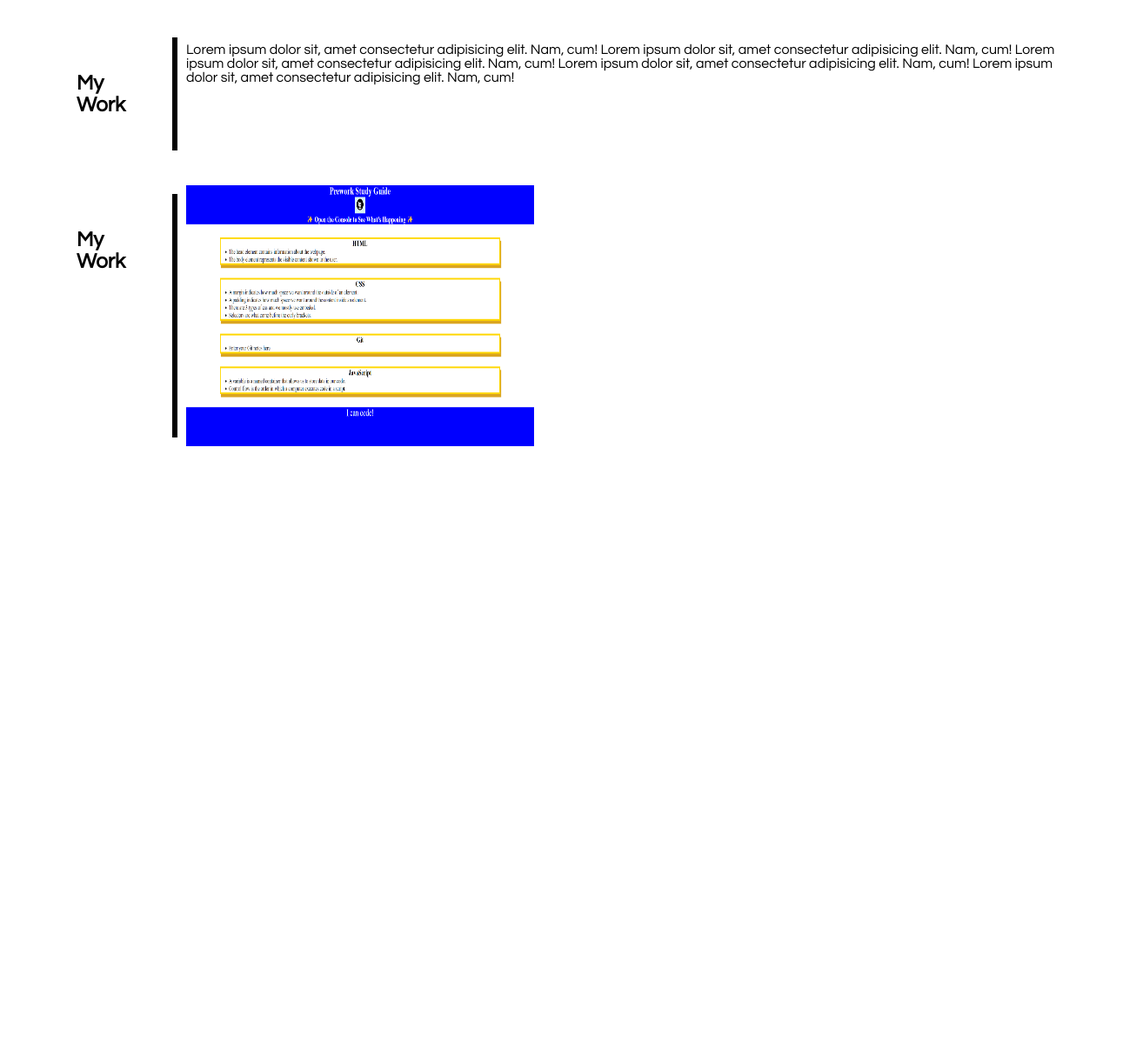
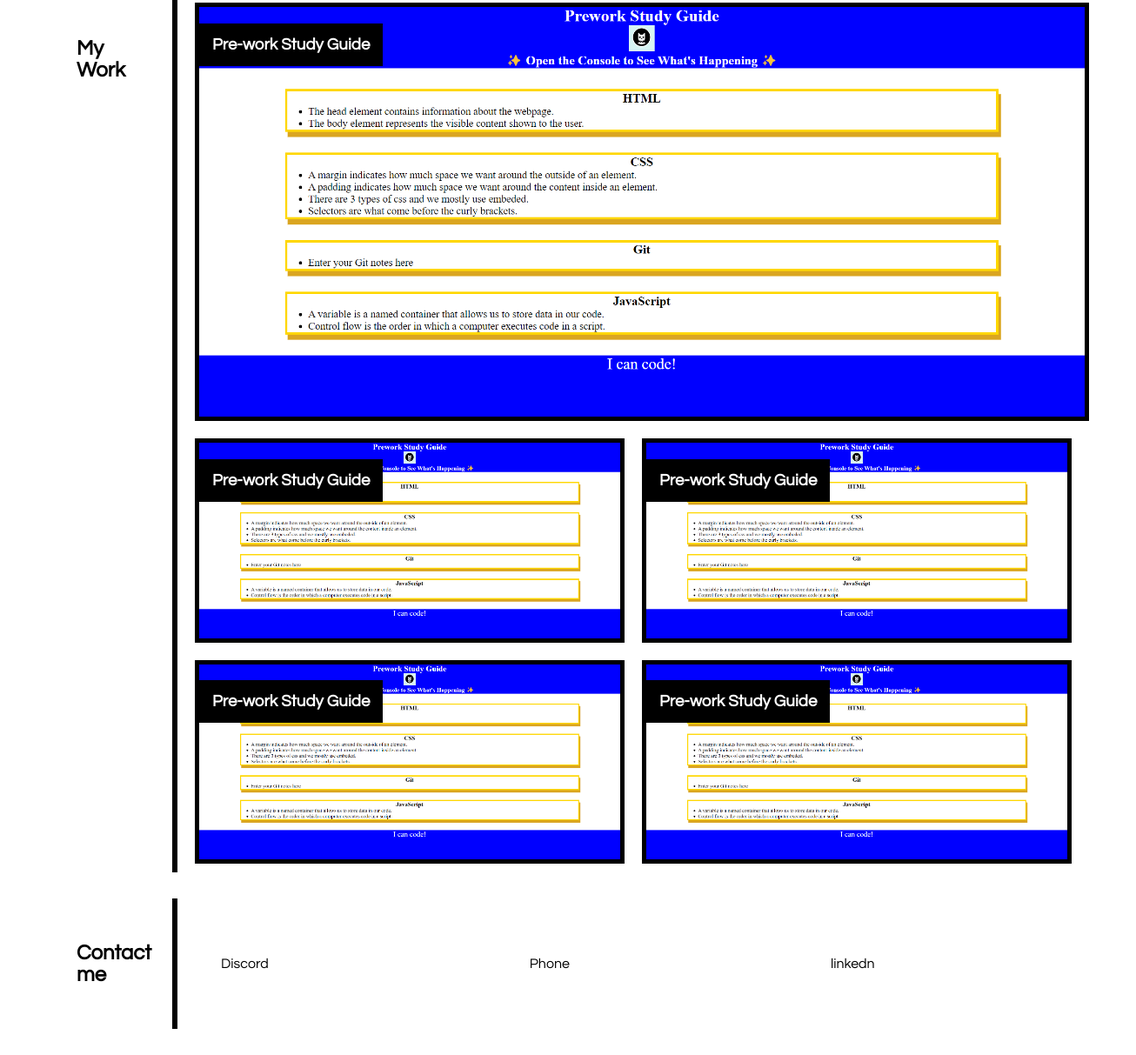
Before and after one commit to raaba241/personal-website-challenge, a plain HTML site: page index.html in a window 1280 px wide. Shown: the part 501-1714 px from the top of the page at 87% size, 1306 px wide, since content can reach past the window. Before the commit the page ends 1044 px from the top, so only its background shows below. Drawn offline with Linux system fonts and the light colour scheme.

Commit message:
added css with the help of tutor, fixed issue where images were not scalling properly as the page shrunk and added a contact me section

```diff
--- a/assets/style.css
+++ b/assets/style.css
@@ -1,5 +1,16 @@
-* {
+html {
+    box-sizing: border-box;
+}
+*,*::before,*::after{
+
+    box-sizing: inherit;
+}
+/* fonts go in body */
+
+body {
     font-family: "Century Gothic", CenturyGothic, Geneva, AppleGothic, sans-serif;
+
+
 }
 header {
     background-color: black;
@@ -31,8 +42,8 @@ a{
 }
 
 #sub {
+    display: flex;
     font-size: 35px;
-    display: flex;
     height: 200px;
     color: white;
     background-image: url(./images/smoke-background-texture-black-abstract-design.jpg);
@@ -55,7 +66,7 @@ h2 {
 #bar {
     display: flex;
     background-color: black;
-    margin: 10px;
+    margin: 0px 10px;
     padding: 3px;
 
 }
@@ -67,13 +78,88 @@ h2 {
 }
 
 #my-work {
+
     display: flex;
     margin: 30px;
 
 }
 
-#work img {
+/* styling for main work */
+#work1 h3 {
+
+    position:absolute;
+    color: white;
+    background-color: black;
+    padding: 15px;
+
+
+}
+#work1 img {
+
+    width: 100%;
+    border: 5px solid black;
+
+}
+
+/* Styling For work2 */
+article h3 {
     display: flex;
-    height: 300px;
-    width: 400px;
+    position:absolute;
+    color: white;
+    background-color: black;
+    padding: 15px;
+    flex: 1 1 auto;
 }
+
+article:first-child{
+    flex-basis: 100%
+}
+
+article {
+
+    border: 5px solid black;
+    margin: 10px;
+    flex: 1 0 47%;
+    min-width: 300px;
+    /* max-width: 47%; */
+
+}
+
+img {
+    width: 100%;
+    display: block;
+}
+
+.projects {
+    display: flex;
+    flex-wrap: wrap;
+
+}
+
+.contact-me {
+    display:flex;
+    margin: 30px;
+
+}
+
+#contact-info {
+    display: flex;
+    flex-wrap: wrap;
+    justify-content: center;
+    align-items: center;
+
+}
+#contact-info ul {
+    display: flex;
+    justify-content: center;
+    align-items: center;
+    list-style-type: none;
+
+
+
+}
+
+#contact-info ul li{
+    margin-right: 300px;
+
+}
--- a/index.html
+++ b/index.html
@@ -33,25 +33,75 @@
                     Lorem ipsum dolor sit, amet consectetur adipisicing elit. Nam, cum!
                 </p>
             </div>
-            <!-- My work section highlighting the work I've done -->
+
             <div id="my-work">
+
                 <h2>My Work</h2>
+                <!-- Bar to seperate my work -->
+                <!--  -->
                 <div id="bar"></div>
-                <p>Lorem ipsum dolor sit, amet consectetur adipisicing elit. Nam, cum!
-                    Lorem ipsum dolor sit, amet consectetur adipisicing elit. Nam, cum!
-                    Lorem ipsum dolor sit, amet consectetur adipisicing elit. Nam, cum!
-                    Lorem ipsum dolor sit, amet consectetur adipisicing elit. Nam, cum!
-                    Lorem ipsum dolor sit, amet consectetur adipisicing elit. Nam, cum!
-                </p>
+
+                <!-- This section is dedicated to my portfolio projects -->
+
+                <section class ="projects">
+                    <!-- first work project or main project -->
+                    <article>
+                        <h3>Pre-work Study Guide</h3>
+                        <img src="./assets/images/Screenshot 2023-10-14 105223.png" alt="">
+
+                    </article>
+                    <!-- Second  -->
+
+                    <article>
+                        <h3>Pre-work Study Guide</h3>
+                        <img src="./assets/images/Screenshot 2023-10-14 105223.png" alt="">
+
+                    </article>
+
+                    <!-- Third -->
+                    <article>
+
+                        <h3>Pre-work Study Guide</h3>
+                        <img src="./assets/images/Screenshot 2023-10-14 105223.png" alt="">
+
+                    </article>
+
+                    <!-- Fourth -->
+                    <article>
+                        <h3>Pre-work Study Guide</h3>
+                        <img src="./assets/images/Screenshot 2023-10-14 105223.png" alt="">
+
+                    </article>
+
+                    <!-- Fifth -->
+                    <article>
+                        <h3>Pre-work Study Guide</h3>
+                        <img src="./assets/images/Screenshot 2023-10-14 105223.png" alt="">
+
+                    </article>
+
+                </section>
+
             </div>
 
-            <div id="my-work">
-                <h2>My Work</h2>
-                <div id="bar"></div>
-                <div id="work"><img src="./assets/images/Screenshot 2023-10-14 105223.png" alt=""></div>
-            </div>
+
         </section>
 
+        <div class="contact-me">
+
+            <h2>Contact me</h2>
+            <div id="bar"></div>
+            <div id="contact-info">
+                <ul>
+                    <li>Discord</li>
+                    <li>Phone</li>
+                    <li>linkedn</li>
+
+                </ul>
+
+            </div>
+
+        </div>
 
     </main>
 
```
